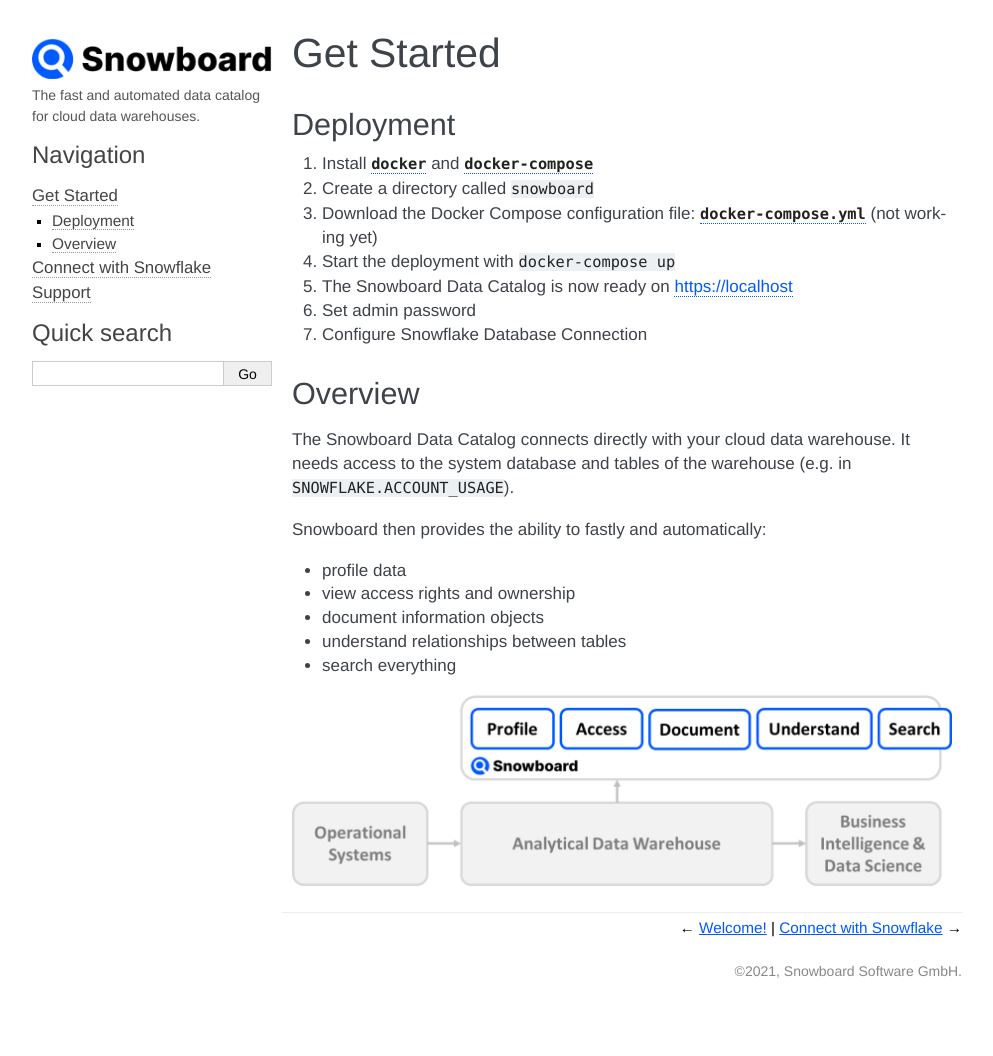
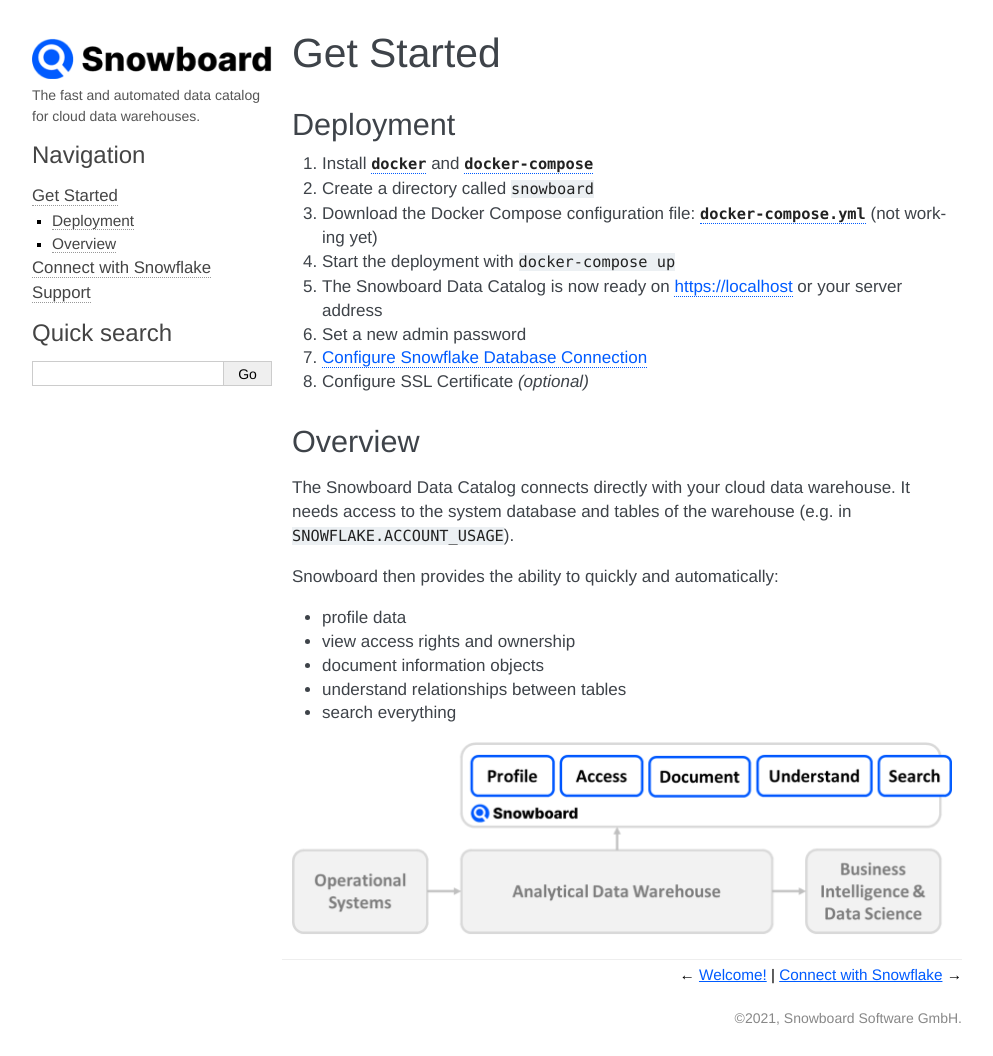
Before and after one commit to Snowboard-Software/snowboard_software, a Sphinx documentation site: the page built from docs/getstarted.md, in a window 1280 px wide. Shown: the whole page, without its empty margins (148-1141 px from the left). Built offline with Sphinx 7.4.7, drawn with Linux system fonts in a browser that asks for light colours; before the commit the page ends 1009 px from its top, so only the background shows below that.

```diff
--- a/docs/getstarted.md
+++ b/docs/getstarted.md
@@ -5,11 +5,12 @@ Get Started
 
 1. Install [`docker`](https://docs.docker.com/engine/install/) and [`docker-compose`](https://docs.docker.com/compose/install/)
 2. Create a directory called `snowboard`
-3. Download the Docker Compose configuration file: [`docker-compose.yml`](https://docs.docker.com/compose/install/ "Download file") (not working yet)
+3. Download the Docker Compose configuration file: [`docker-compose.yml`](https://raw.githubusercontent.com/zurferr/snowboard_software/main/docs/docker-compose.yml "Download file") (not working yet)
 4. Start the deployment with `docker-compose up`
-5. The Snowboard Data Catalog is now ready on [https://localhost](https://localhost)
-6. Set admin password
-7. Configure Snowflake Database Connection
+5. The Snowboard Data Catalog is now ready on [https://localhost](https://localhost) or your server address
+6. Set a new admin password
+7. [Configure Snowflake Database Connection](snowflake_connection.md)
+8. Configure SSL Certificate _(optional)_
 
 
 ## Overview
@@ -17,7 +18,7 @@ Get Started
 The Snowboard Data Catalog connects directly with your cloud data warehouse.
 It needs access to the system database and tables of the warehouse (e.g. in `SNOWFLAKE.ACCOUNT_USAGE`).
 
-Snowboard then provides the ability to fastly and automatically:
+Snowboard then provides the ability to quickly and automatically:
 - profile data
 - view access rights and ownership
 - document information objects
```
Also changed, not shown: docs/docker-compose.yml (added, +50 -0 lines).
